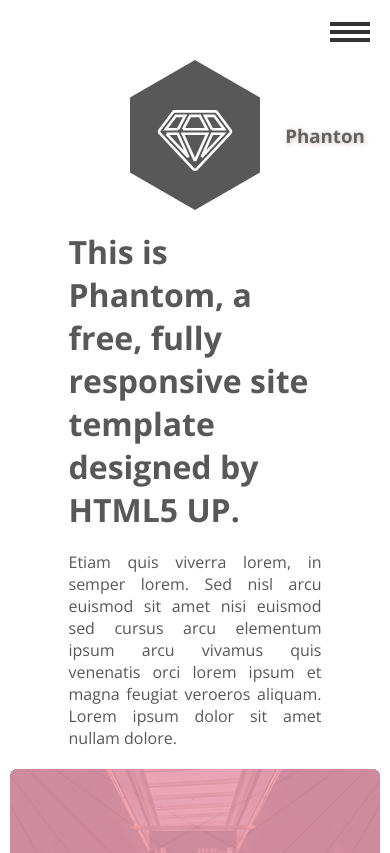
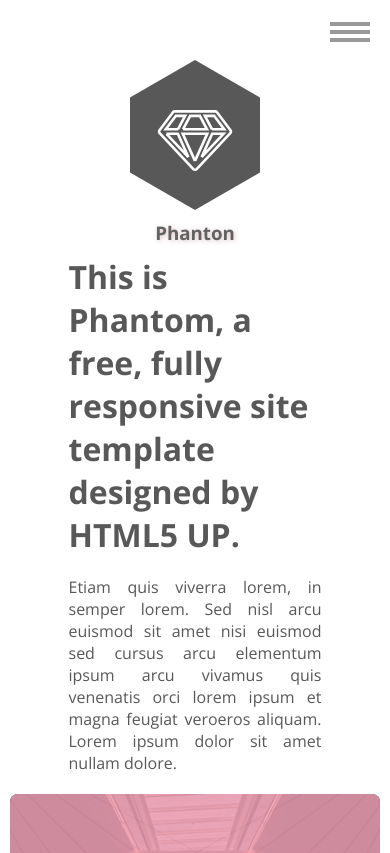
Before and after one commit to BrunoCasotto/ThirdPage, a website: page index.html in a window 390 px wide. Shown: the top 853 px of the page. Drawn offline with nearby package versions, Linux system fonts and the light colour scheme.

Commit message:
logo responsive done

```diff
--- a/assets/sass/styles/components/menu.scss
+++ b/assets/sass/styles/components/menu.scss
@@ -6,6 +6,10 @@
   z-index: 101;
   top: 15px;
   right: 20px;
+
+  @include media-query(md) {
+    opacity: 0.5;
+  }
 
   .close {
     position: fixed;
--- a/assets/sass/styles/modules/content.scss
+++ b/assets/sass/styles/modules/content.scss
@@ -13,6 +13,11 @@
       flex:1;
       flex-direction: row;
       align-items: center;
+
+      @include media-query(xs) {
+        flex-direction: column;
+        align-items:baseline;
+      }
 
       &__icon {
         position:relative;
@@ -43,6 +48,7 @@
         opacity: 0;
         animation: icon-text 5s 1.5s ease  forwards;
         text-shadow: 1px 1px 5px rgba(205, 179, 179, 0.87);
+
        }
     }
 
```
Also changed, not shown: dist/app.css, 1 other file.
